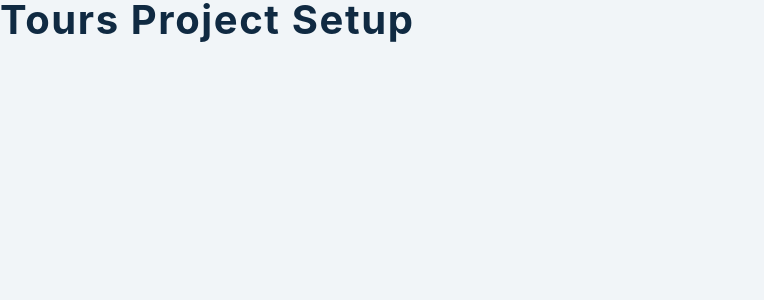
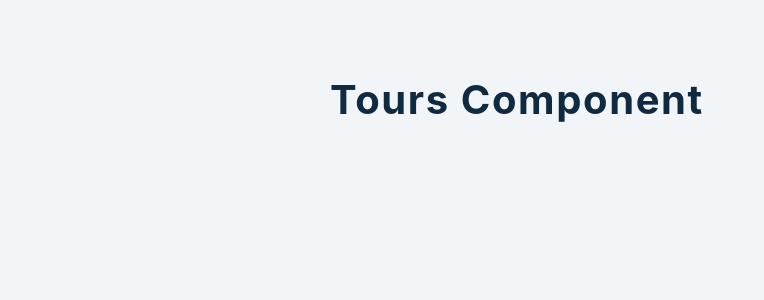
Before and after one commit to PtlSmit/Tours, a React (Create React App) app: page / in a window 1280 px wide. Shown: the top 300 px of the page, without its empty margins (0-764 px from the left). Built offline with nearby package versions, Linux system fonts and the light colour scheme.

Commit message:
add conditional rendering

```diff
--- a/src/App.js
+++ b/src/App.js
@@ -1,11 +1,22 @@
-import React, { useState, useEffect } from 'react'
-import Loading from './Loading'
-import Tours from './Tours'
+import React, { useState, useEffect } from "react";
+import Loading from "./Loading";
+import Tours from "./Tours";
 // ATTENTION!!!!!!!!!!
 // I SWITCHED TO PERMANENT DOMAIN
-const url = 'https://course-api.com/react-tours-project'
-function App() {
-  return <h2>Tours Project Setup</h2>
-}
+const url = "https://course-api.com/react-tours-project";
+const App = () => {
+  const [loading, setLoading] = useState(false);
+  const [tours, setTours] = useState([]);
 
-export default App
+  return loading ? (
+    <main>
+      <Loading />
+    </main>
+  ) : (
+    <main>
+      <Tours />
+    </main>
+  );
+};
+
+export default App;
```
